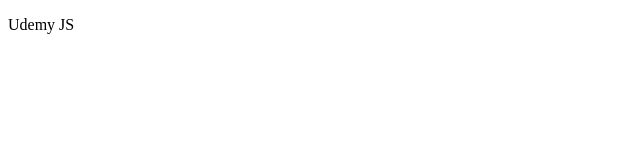
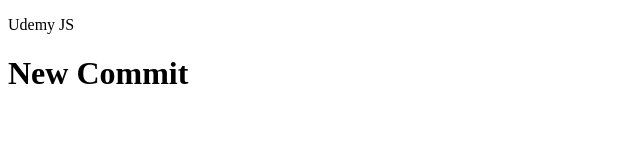
Before and after one commit to aleksandrchusovitin/udemyprojectjs, a plain HTML site: page index.html in a window 1280 px wide. Shown: the whole page, without its empty margins (0-640 px from the left). Drawn offline with Linux system fonts and the light colour scheme.

Commit message:
test commit

```diff
--- a/index.html
+++ b/index.html
@@ -7,7 +7,7 @@
 </head>
 <body>
   <p>Udemy JS</p>
-
+  <h1>New Commit</h1>
   <script src="js/script.js"></script>
 </body>
 </html>
```
